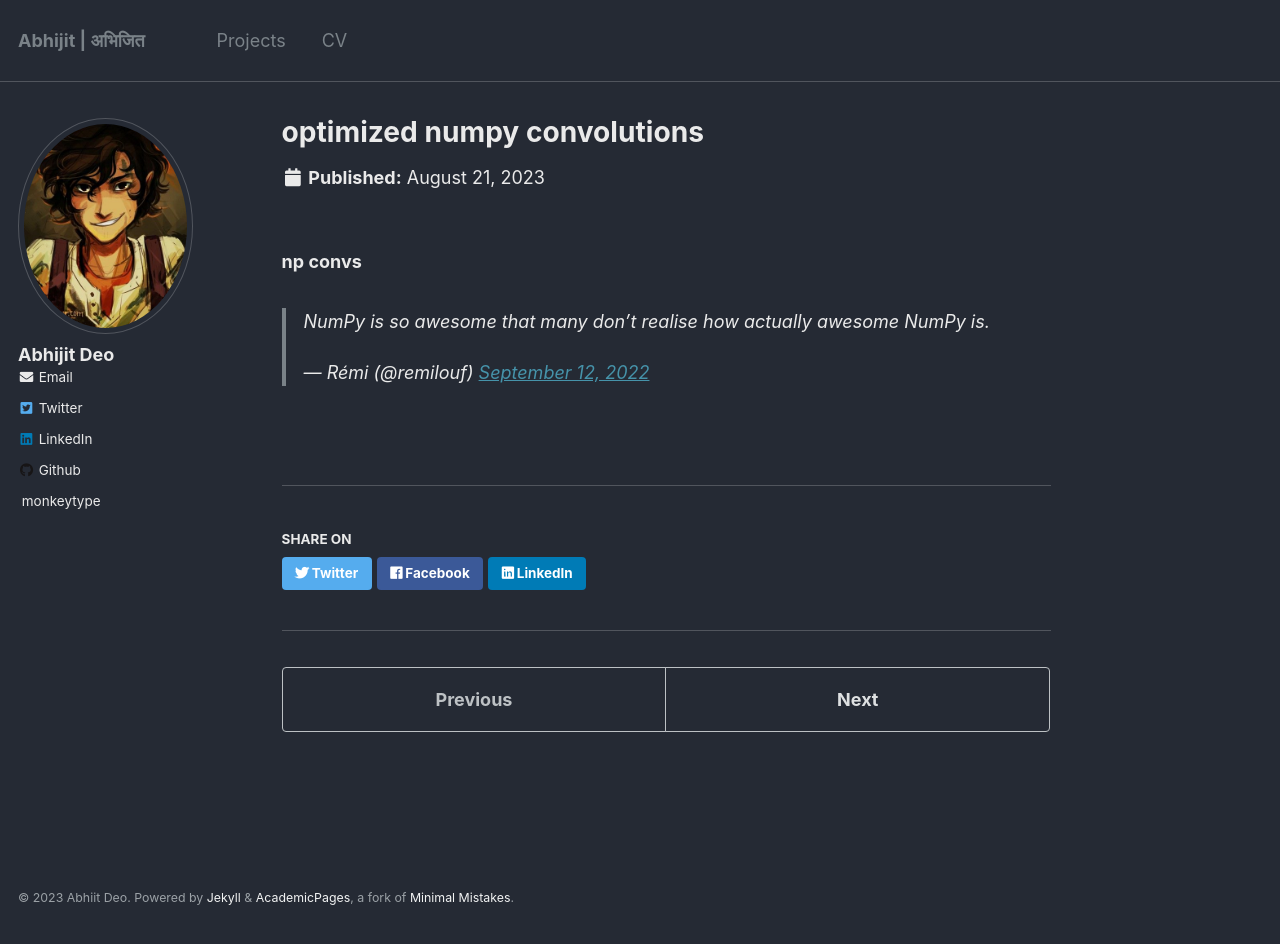
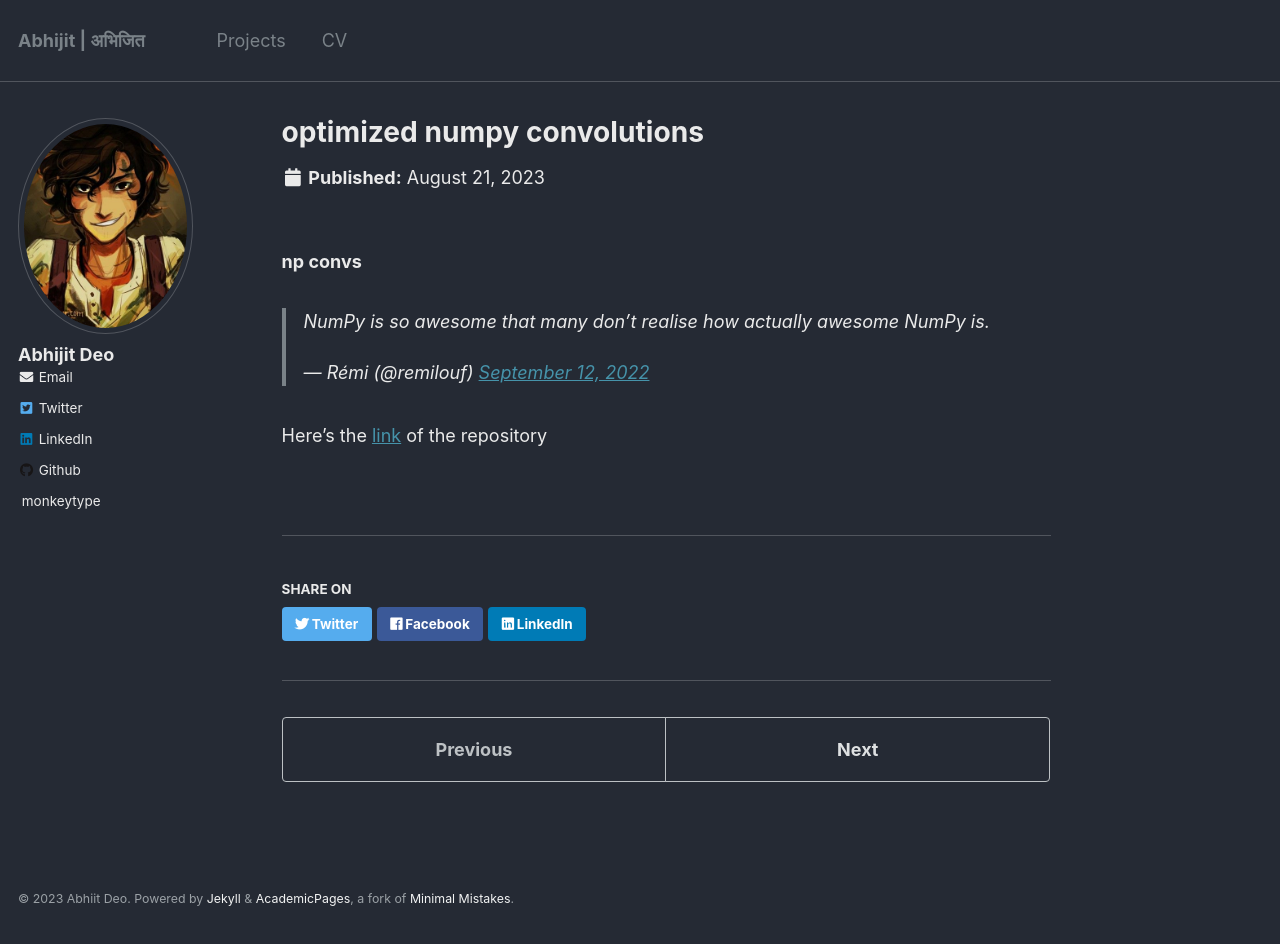
Before and after one commit to abhi-glitchhg/abhi-glitchhg.github.io, a Jekyll site: the page built from _projects/np_conv.md, in a window 1280 px wide and 944 px high. Built offline with Jekyll 4.4.1, drawn with Linux system fonts in a browser that asks for light colours; comment, search, counter and statistics services are not loaded.

Commit message:
Update np_conv.md

```diff
--- a/_projects/np_conv.md
+++ b/_projects/np_conv.md
@@ -12,3 +12,6 @@ date: 2023-08-21
 ### np convs
 
 <blockquote class="twitter-tweet"><p lang="en" dir="ltr">NumPy is so awesome that many don’t realise how actually awesome NumPy is.</p>&mdash; Rémi (@remilouf) <a href="https://twitter.com/remilouf/status/1569288560137863169?ref_src=twsrc%5Etfw">September 12, 2022</a></blockquote> <script async src="https://platform.twitter.com/widgets.js" charset="utf-8"></script>
+
+
+Here's the [link](https://github.com/abhi-glitchhg/np_conv) of the repository
```
